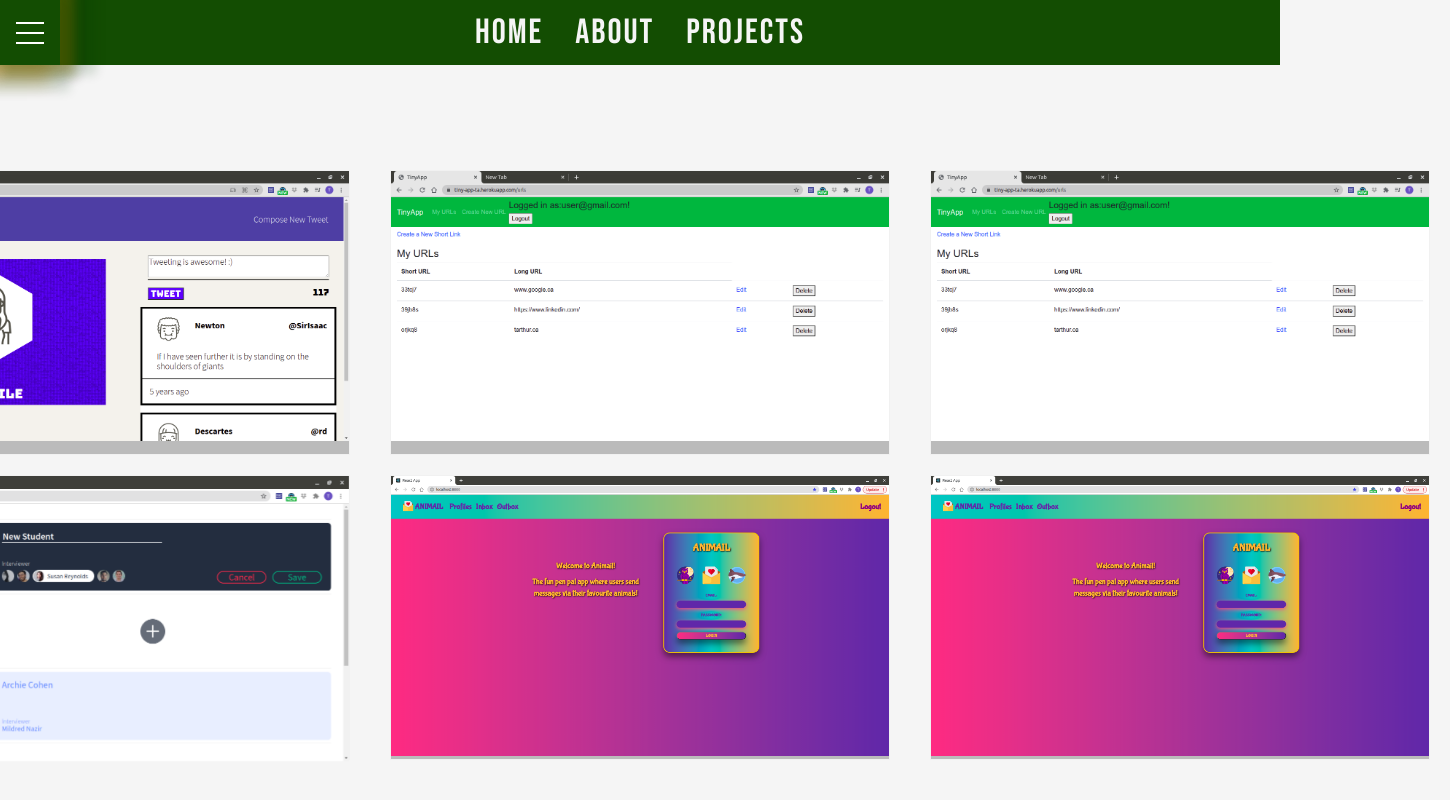
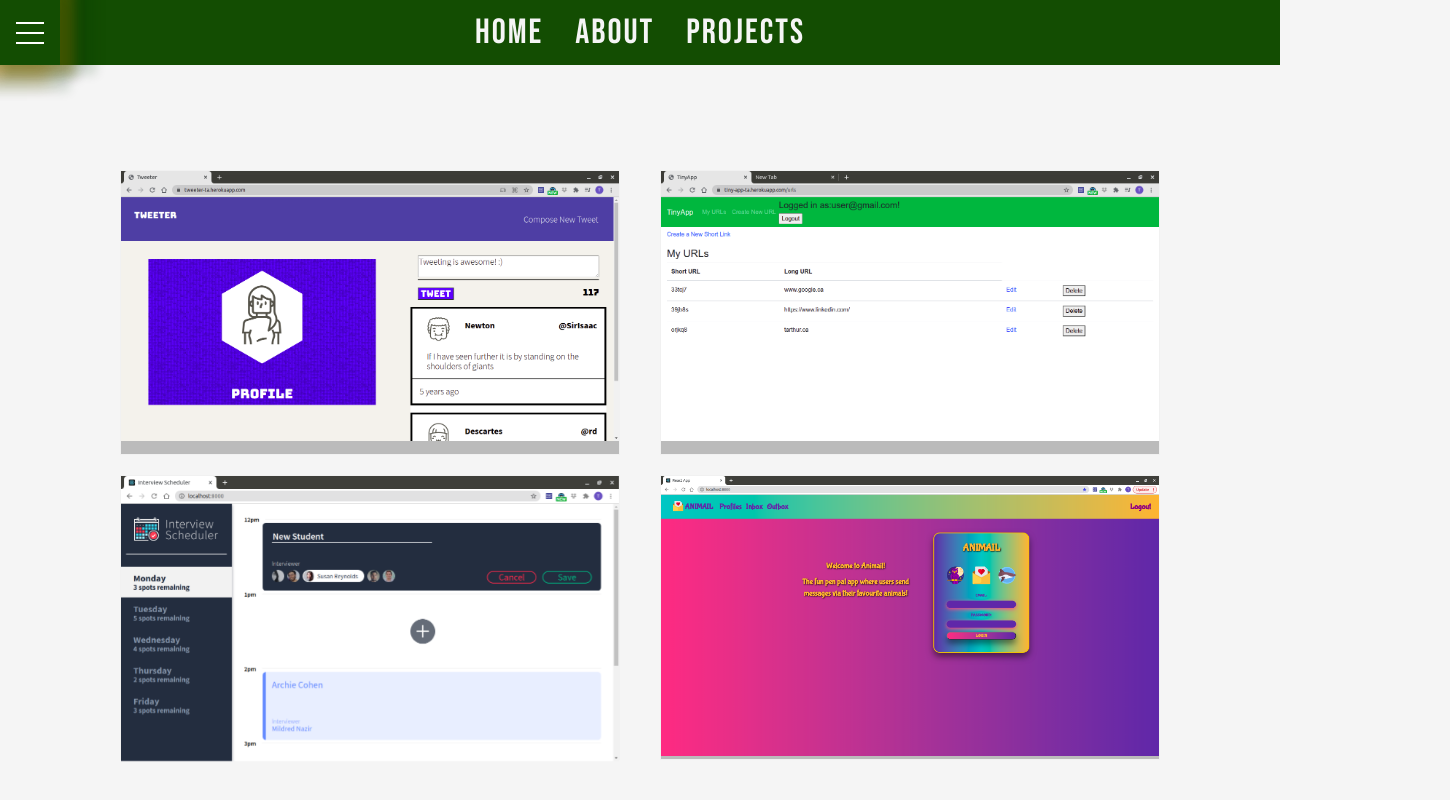
Before and after one commit to ThomasA64/PortfolioTA, a React (Create React App) app: page /projects in a window 1280 px wide. Shown: the top 800 px of the page, 1450 px wide, since content can reach past the window. Built offline with nearby package versions, Linux system fonts and the light colour scheme; a web font is replaced by a local one.

Commit message:
changed projects page to be back to 4 projects

```diff
--- a/src/components/Projects.js
+++ b/src/components/Projects.js
@@ -97,53 +97,6 @@ export default function Projects() {
             </div>
           </a>
         </div>
-        <div classname="double-proj">
-          <a href="https://tiny-app-ta.herokuapp.com/login">
-            <div className="flip-card">
-              <div className="flip-card-inner">
-                <div className="flip-card-front">
-                  <img
-                    className="img-projects"
-                    src="./docs/TinyAppUser.png"
-                    alt="Project"
-                  />
-                </div>
-                <div className="flip-card-back">
-                  <h1 className="h1desc">TinyApp</h1>
-                  <p className="description">
-                    Tiny App is an app built through Node.js and Express.js to
-                    showcase Login features and Routing.
-                    <br></br>
-                    It allows the user to sign in and create custom short URLS.
-                  </p>
-                </div>
-              </div>
-            </div>
-          </a>
-          <a href="https://github.com/Samicap/AniMail">
-            <div className="flip-card">
-              <div className="flip-card-inner">
-                <div className="flip-card-front">
-                  <img
-                    className="img-projects"
-                    src="./docs/AnimailHome.png"
-                    alt="Project"
-                  />
-                </div>
-                <div className="flip-card-back">
-                  <h1 className="h1desc">Animail</h1>
-                  <p className="description">
-                    Animail is a React application that allows users to send
-                    messages via their favourite animals. Full-Stack
-                    Web-Application using React.js, Express/Node.js and
-                    PostrgesSQL. Styling is complete with Bootstrap and custom
-                    CSS.
-                  </p>
-                </div>
-              </div>
-            </div>
-          </a>
-        </div>
       </section>
     </>
   );
```
